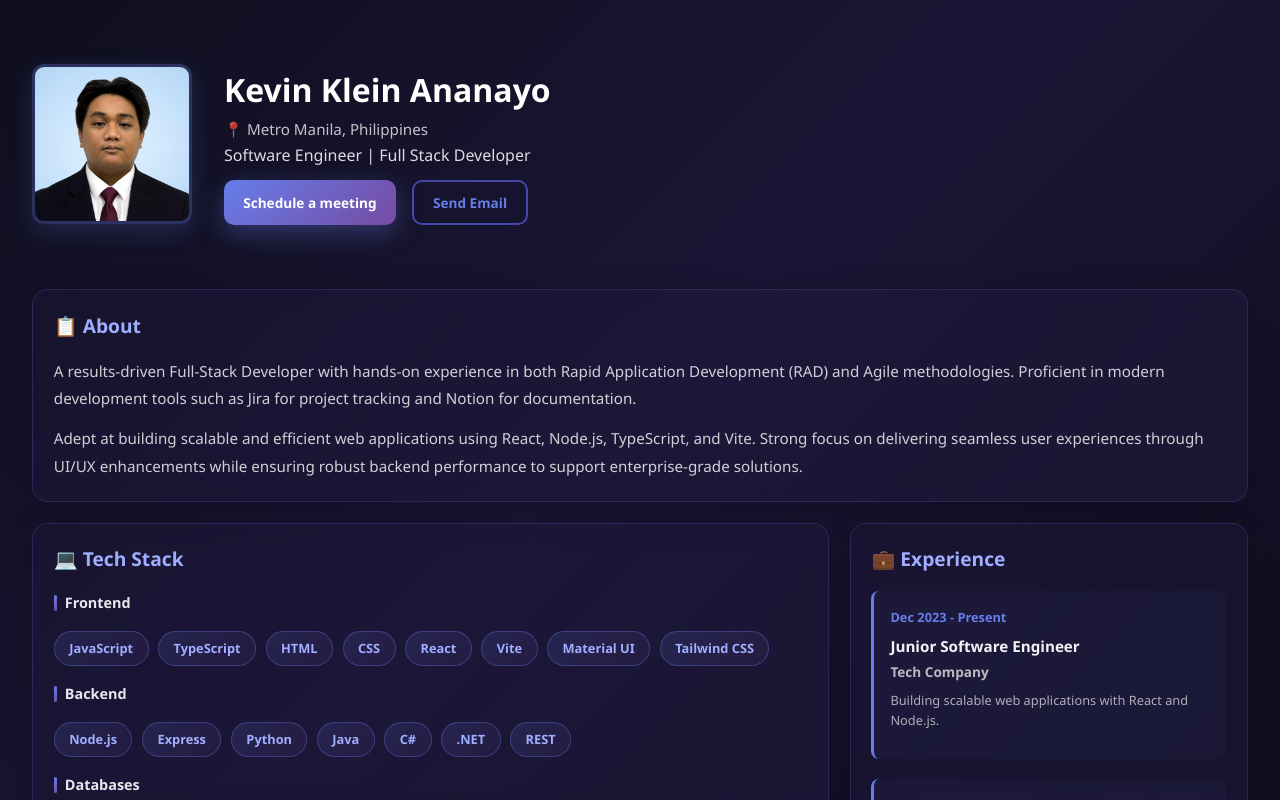
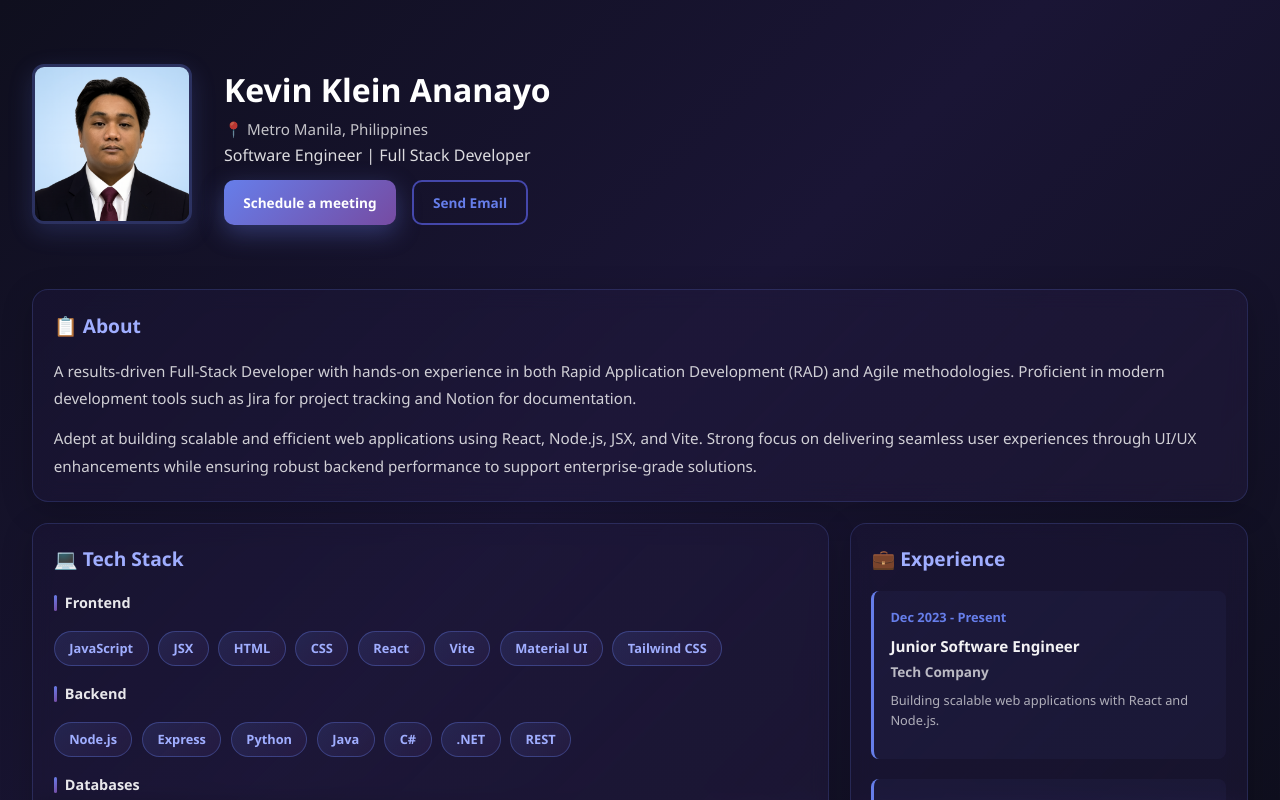
Before and after one commit to KKAnanayo/KevinAnanayo-portfolio, a React (Vite) app in the folder Kevin_Anananyo-Portfolio/: page / in a window 1280 px wide. Shown: the top 800 px of the page. Built offline with nearby package versions, Linux system fonts and the light colour scheme.

Commit message:
changed typescript to JSX

```diff
--- a/Kevin_Anananyo-Portfolio/src/App.jsx
+++ b/Kevin_Anananyo-Portfolio/src/App.jsx
@@ -4,7 +4,7 @@ import { LinkedinOutlined, GithubOutlined, InstagramOutlined } from '@ant-design
 
 function App() {
   const techStack = {
-    Frontend: ['JavaScript', 'TypeScript', 'HTML', 'CSS', 'React', 'Vite', 'Material UI', 'Tailwind CSS'],
+    Frontend: ['JavaScript', 'JSX', 'HTML', 'CSS', 'React', 'Vite', 'Material UI', 'Tailwind CSS'],
     Backend: ['Node.js', 'Express', 'Python', 'Java', 'C#', '.NET', 'REST'],
     Databases: ['MongoDB', 'MySQL', 'MariaDB', 'Firebase'],
     'DevOps / Cloud': ['Ubuntu', 'Bash', 'Azure', 'GitHub', 'Git', 'RabbitMQ', 'WordPress'],
@@ -79,7 +79,7 @@ function App() {
             A results-driven Full-Stack Developer with hands-on experience in both Rapid Application Development (RAD) and Agile methodologies. Proficient in modern development tools such as Jira for project tracking and Notion for documentation.
           </p>
           <p className="section-text">
-            Adept at building scalable and efficient web applications using React, Node.js, TypeScript, and Vite. Strong focus on delivering seamless user experiences through UI/UX enhancements while ensuring robust backend performance to support enterprise-grade solutions.
+            Adept at building scalable and efficient web applications using React, Node.js, JSX, and Vite. Strong focus on delivering seamless user experiences through UI/UX enhancements while ensuring robust backend performance to support enterprise-grade solutions.
           </p>
         </section>
 
```
